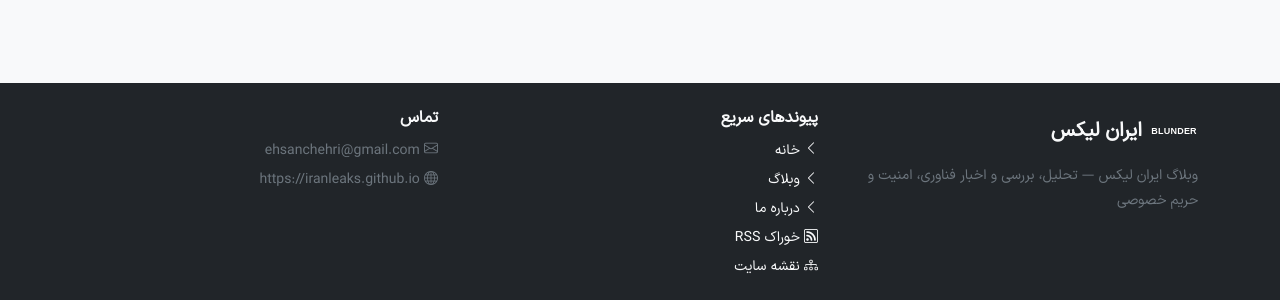
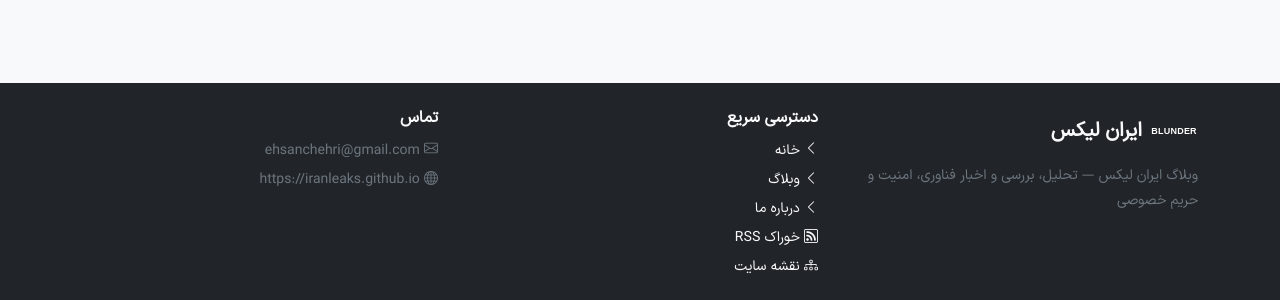
Before and after one commit to iranleaks/iranleaks.github.io, a Jekyll site: the page built from about.md, in a window 1280 px wide and 1137 px high. Shown: the part 759-1059 px from the top of the window. Built offline with Jekyll 4.4.1, drawn with Linux system fonts in a browser that asks for light colours.

Commit message:
Update footer.html

```diff
--- a/_includes/footer.html
+++ b/_includes/footer.html
@@ -10,7 +10,7 @@
       </div>
 
       <div class="col-md-4">
-        <h6 class="fw-bold">پیوندهای سریع</h6>
+        <h6 class="fw-bold">دسترسی سریع</h6>
         <ul class="list-unstyled small">
           <li class="mb-1"><a href="{{ '/' | relative_url }}" class="link-light text-decoration-none"><i class="bi bi-chevron-left"></i> خانه</a></li>
           <li class="mb-1"><a href="{{ '/blog/' | relative_url }}" class="link-light text-decoration-none"><i class="bi bi-chevron-left"></i> وبلاگ</a></li>
```
